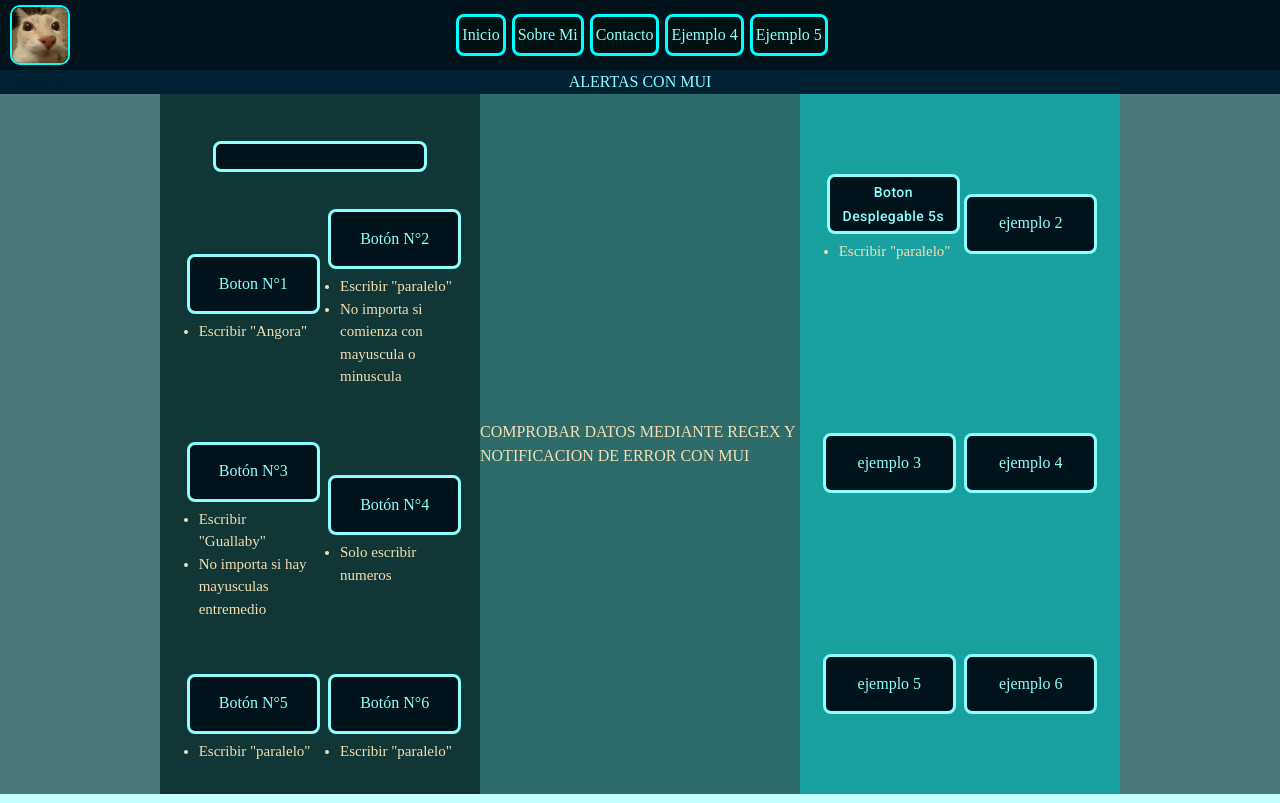
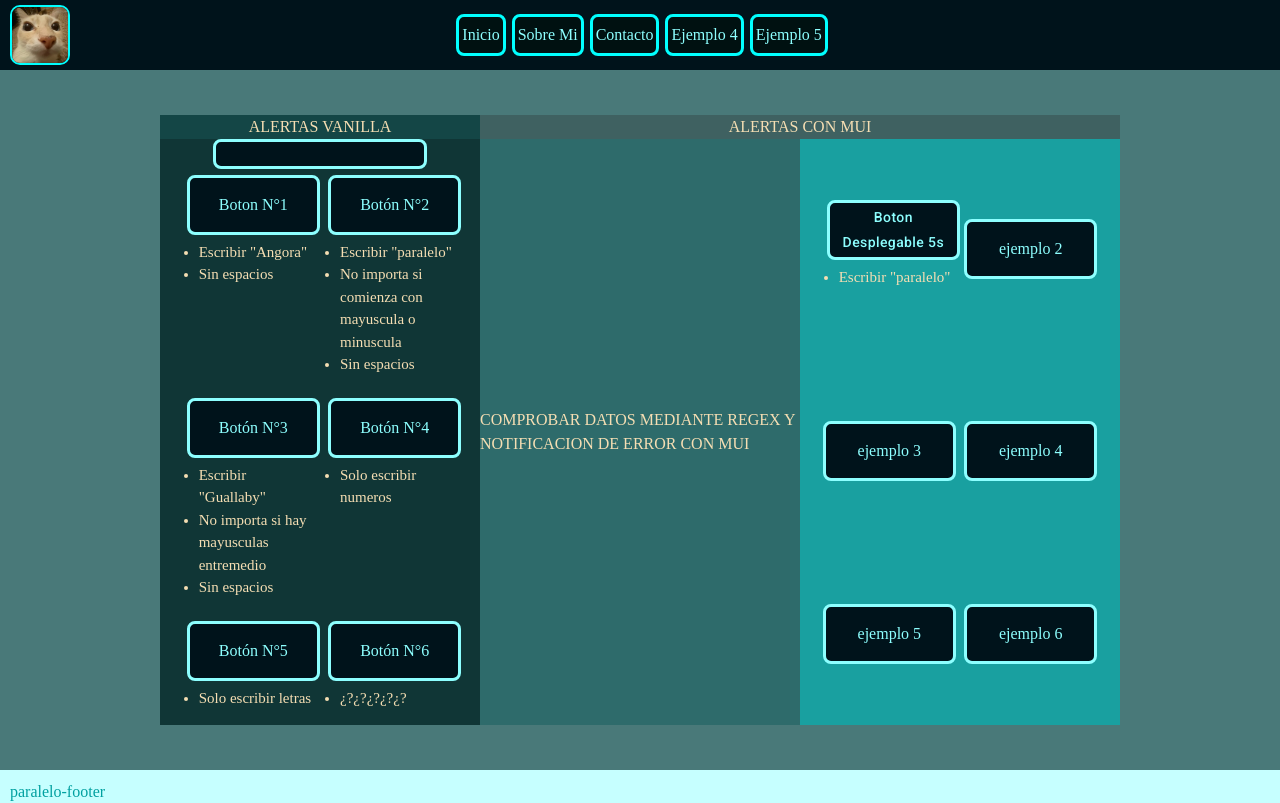
Before and after one commit to JehuCalle/portafolio-react, a React (Create React App) app: page /portafolio-react/Pages/DiferentesAnim in a window 1280 px wide. Shown: the top 803 px of the page. Built offline with nearby package versions, Linux system fonts and the light colour scheme.

Commit message:
Btn 5 y 6 izq

```diff
--- a/src/Css/DiferentesAnim.css
+++ b/src/Css/DiferentesAnim.css
@@ -1,3 +1,7 @@
+.contContBotones {
+  display: flex;
+  justify-content: center;
+}
 .contBotones {
   margin: 0px 4px 0px 4px;
 }
@@ -23,20 +27,30 @@
   font-size: 15px;
 }
 
-.tituloAnim {
-  display: flex;
-  justify-content: center;
-  align-items: center;
-  color: rgb(141, 255, 255);
+.tituloAlerVanilla {
+  text-align: center;
+  background-color: rgb(20, 70, 70);
+}
+
+.tituloAlerMUI {
+  text-align: center;
+  background-color: rgb(63, 97, 97);
 }
 
 .cuerpoAnim {
   height: 700px;
   width: 100%;
   display: flex;
+  flex-direction: column;
   justify-content: center;
   align-items: center;
   background-color: rgb(73, 121, 121);
+}
+
+.contContCont {
+  display: flex;
+  justify-content: center;
+  align-items: center;
 }
 
 .contBtnDifAnim {
@@ -80,3 +94,31 @@
 .contAnimDer {
   background-color: rgb(25, 160, 160);
 }
+
+.AlertaAnimVanilla {
+  height: 50px;
+  width: 300px;
+  display: flex;
+  justify-content: center;
+  align-items: center;
+  background-color: rgb(4, 126, 89);
+  color: rgb(0, 53, 37);
+  border: 5px solid rgb(0, 53, 37);
+  border-radius: 10px;
+  position: absolute;
+  -webkit-border-radius: 10px;
+  -moz-border-radius: 10px;
+  -ms-border-radius: 10px;
+  -o-border-radius: 10px;
+}
+
+.anim {
+  animation-name: AlVani;
+  animation-duration: 3s;
+}
+@keyframes AlVani {
+  0% {left: -300px; top: 0px;}
+  30% {left: 0px; top: 0px;}
+  80% {left: 0px; top: 0px;}
+  100% {left: -300px; top: 0px;}
+}
--- a/src/Pages/DiferentesAnim.jsx
+++ b/src/Pages/DiferentesAnim.jsx
@@ -48,7 +48,6 @@ function DiferentesAnim(){
   const [ estadoUEBtn2, setEstadoUEBtn2 ] = useState(false);
 
   const btn2 = () => {
-    setOcultarAlertONo(false);
     setEstadoUEBtn2(true);
     setResBtn2(inputAlmacenado.current.value);
   };
@@ -57,15 +56,15 @@ function DiferentesAnim(){
     const resBtn2Fix = resBtn2.charAt(0).toUpperCase() + resBtn2.slice(1);
 
     if(estadoUEBtn2 === true){
+      setOcultarAlertONo(false);
       if (resBtn2Fix === "Paralelo") {
         alertaAlmacenada.current.textContent = 'Bien Hecho, Botón N°2 completado!!!';
         setCumpleCondicion(true);
-        setEstadoUEBtn2(false);
       } else {
         alertaAlmacenada.current.textContent = 'Tienes que escribir "Paralelo" :]';
         setCumpleCondicion(false)
+      };
       setEstadoUEBtn2(false);
-      };
     }
   },[resBtn2, estadoUEBtn2]);
 
@@ -84,51 +83,86 @@ function DiferentesAnim(){
     const ResBtn3Fix = resBtn3.toLowerCase();
 
     if( estadoUEBtn3 === true) {
+      setOcultarAlertONo(false);
       if (ResBtn3Fix === 'guallaby') {
         alertaAlmacenada.current.textContent = 'Bien Hecho, Botón N°3 completado!!!';
         setCumpleCondicion(true);
-        setOcultarAlertONo(false);
       } else {
         alertaAlmacenada.current.textContent = 'Tienes que escribir "Guallaby" :]';
-        setOcultarAlertONo(false);
         setCumpleCondicion(false);
       };
+      setEstadoUEBtn3(false);
     }
   }, [estadoUEBtn3, resBtn3]);
 
 /* BTN 4 BTN 4 BTN 4 BTN 4 BTN 4 BTN 4 */
 
-  const regexSoloNum = /^[0-9]+$/;
+  const regexSoloNumYSpaBla = /^[0-9\s]+$/;
   const [ estadoUEBtn4, setEstadoUEBtn4 ] = useState(false);
   const [ estadoResBtn4, setEstadoResBtn4 ] = useState(false);
 
   const btn4 = () => {
     setEstadoUEBtn4(true);
-    setEstadoResBtn4(regexSoloNum.test(inputAlmacenado.current.value));
+    setEstadoResBtn4(regexSoloNumYSpaBla.test(inputAlmacenado.current.value));
   };
 
   useEffect(() => {
     if( estadoUEBtn4 === true ) {
+      setOcultarAlertONo(false);
       if (estadoResBtn4 === true) {
         alertaAlmacenada.current.textContent = 'Bien Hecho, Botón N°4 completado!!!'
         setCumpleCondicion(true)
-        setOcultarAlertONo(false);
       }else {
         alertaAlmacenada.current.textContent = 'Tienes que escribir solo numeros :]'
         setCumpleCondicion(false)
-        setOcultarAlertONo(false);
       };
+      setEstadoUEBtn4(false);
     };
   },[estadoUEBtn4, estadoResBtn4]);
   /* #### DERECHA #### DERECHA #### DERECHA #### DERECHA #### DERECHA #### DERECHA #### DERECHA #### DERECHA #### DERECHA #### DERECHA #### DERECHA #### DERECHA #### DERECHA */
 
 /* BTN 5 BTN 5 BTN 5 BTN 5 BTN 5 BTN 5 */
 
+  const regexSoloLetYSpaBla = /^[a-zA-Z\s]+$/;
+  const [ estadoUEBtn5, setEstadoUEBtn5 ] = useState(false);
+  const [ estadoResBtn5, setEstadoResBtn5 ] = useState(false);
 
+  const btn5 = () => {
+    setEstadoUEBtn5(true);
+    setEstadoResBtn5(regexSoloLetYSpaBla.test(inputAlmacenado.current.value));
+  };
+
+  useEffect(() => {
+    if ( estadoUEBtn5 === true ) {
+      setOcultarAlertONo(false);
+      if (estadoResBtn5 === true) {
+        setCumpleCondicion(true);
+        alertaAlmacenada.current.textContent = 'Bien Hecho, Botón N°5 completado!!!'
+      }else {
+        setCumpleCondicion(false);
+        alertaAlmacenada.current.textContent = 'Tienes que escribir solo letras :]'
+      };
+      setEstadoUEBtn5(false);
+    };
+  },[estadoUEBtn5, estadoResBtn5]);
 
 /* BTN 6 BTN 6 BTN 6 BTN 6 BTN 6 BTN 6 */
 
+  const refAlerAnim = useRef(null);
+  const [ activAnim, setActivAnim ] = useState(false);
+  const [ ocultarAnim, setOcultarAnim ] = useState(true);
+  const [ btn6Activado, setBtn6Activado ] = useState(false);
 
+  const btn6 = () => {
+    setActivAnim(true);
+    setOcultarAnim(false);
+    setBtn6Activado(true);
+    setTimeout(() => {
+      setActivAnim(false);
+      setOcultarAnim(true);
+      setBtn6Activado(false);
+    }, 2900);
+  };
 
 /* BTN 1 BTN 1 BTN 1 BTN 1 BTN 1 BTN 1 */
 const [open, setOpen] = React.useState(false);
@@ -148,13 +182,15 @@ const handleClose = (event, reason) => {
 
   return(
     <div>
-      <div className="tituloAnim col-12">
-        <label> ALERTAS CON MUI </label>
+      <div className="cuerpoAnim col-12">
+        <div className="col-9">
+          <label className="tituloAlerVanilla col-4"> ALERTAS VANILLA</label>
+          <label className="tituloAlerMUI col-8"> ALERTAS CON MUI </label>
         </div>
-      <div className="cuerpoAnim col-12">
-
+        <div className="contContCont col-12">
           {/* IZQUIERDA IZQUIERDA IZQUIERDA IZQUIERDA IZQUIERDA */}
           <div className="contBtnDifAnim contAnimIzq col-3">
+
             <div className="contAlertaVanilla col-12">
               <label
                 className={`alertaVanilla col-10 ${VerifCondicion(cumpleCondicion) ? 'alerVaCorr' : 'alerVaInco'} ${ocultarONoAlerta(ocultarAlertONo) ? 'd-none' : ''}`}
@@ -168,6 +204,7 @@ const handleClose = (event, reason) => {
               ref={inputAlmacenado}/>
 
 
+            <div className="contContBotones col-12">
               <div className="contBotones col-5">
                 <button
                   className="estiloBtnDifAnim col-12"
@@ -177,6 +214,9 @@ const handleClose = (event, reason) => {
                 <ul className="paddingUl">
                   <li className="tamañoLi">
                     Escribir "Angora"
+                  </li>
+                  <li className="tamañoLi">
+                    Sin espacios
                   </li>
                 </ul>
               </div>
@@ -195,10 +235,15 @@ const handleClose = (event, reason) => {
                   <li className="tamañoLi">
                     No importa si comienza con mayuscula o minuscula
                   </li>
+                  <li className="tamañoLi">
+                    Sin espacios
+                  </li>
                 </ul>
+              </div>
             </div>
 
 
+            <div className="contContBotones col-12">
               <div className="contBotones col-5">
                 <button
                   className="estiloBtnDifAnim col-12"
@@ -211,6 +256,9 @@ const handleClose = (event, reason) => {
                   </li>
                   <li className="tamañoLi">
                     No importa si hay mayusculas entremedio
+                  </li>
+                  <li className="tamañoLi">
+                    Sin espacios
                   </li>
                 </ul>
               </div>
@@ -228,25 +276,37 @@ const handleClose = (event, reason) => {
                   </li>
                 </ul>
               </div>
+            </div>
 
 
+            <div className="contContBotones col-12">
               <div className="contBotones col-5">
-            <button className="estiloBtnDifAnim col-12">Botón N°5</button>
+                <button
+                  className="estiloBtnDifAnim col-12"
+                  onClick={btn5}>
+                    Botón N°5
+                </button>
                 <ul className="paddingUl">
                   <li className="tamañoLi">
-                Escribir "paralelo"
+                    Solo escribir letras
                   </li>
                 </ul>
               </div>
 
 
               <div className="contBotones col-5">
-            <button className="estiloBtnDifAnim col-12">Botón N°6</button>
+                <button
+                  className="estiloBtnDifAnim col-12"
+                  onClick={btn6}
+                  disabled={btn6Activado}>
+                    Botón N°6
+                </button>
                 <ul className="paddingUl">
                   <li className="tamañoLi">
-                Escribir "paralelo"
+                    ¿?¿?¿?¿?¿?
                   </li>
                 </ul>
+              </div>
             </div>
           </div>
 
@@ -285,6 +345,12 @@ const handleClose = (event, reason) => {
             <button className="estiloBtnDifAnim col-5">ejemplo 6</button>
           </div>
         </div>
+        <label
+          className={`AlertaAnimVanilla ${activAnim ? 'anim' : ''} ${ocultarAnim ? 'd-none' : ''}`}
+          ref={refAlerAnim}>
+            ALERTA VANILLA 😼
+        </label>
+      </div>
     </div>
   )
 };
```
Lines whose indentation alone changed are shown as unchanged.
